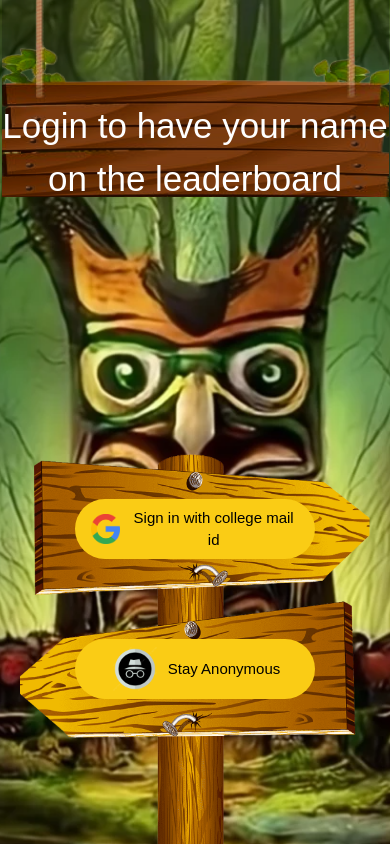
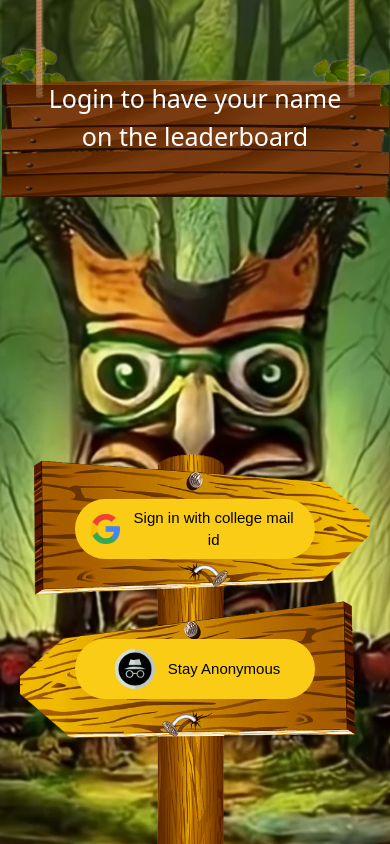
Before and after one commit to Codechef-VITC-Student-Chapter/Flappy-Bird, a React (Vite) app in the folder Client/: page / in a window 390 px wide. Built offline with nearby package versions, Linux system fonts and the light colour scheme; a web font is replaced by a local one.

Commit message:
Fixed Responsiveness

```diff
--- a/Client/src/screens/SignInPage.jsx
+++ b/Client/src/screens/SignInPage.jsx
@@ -20,9 +20,9 @@ function SignInPage({ setScreen, setStayAnonymous }) {
             {/* <img src={Pgrd} className="absolute h-screen w-screen z-[-10]" /> */}
             <div className="relative flex flex-col items-center">
                 <img src={Note} className="z-[10] absolute w-[400px] md:w-[500px] lg:w-[650px] top-0 md:top-0 lg:-top-20" />
-                <div className="z-[20] absolute text-center pt-[100px] md:pt-[120px] lg:pt-20">
-                    <p className="font-fonts text-[35px] md:text-[40px] lg:text-[45px] text-white">Login to have your name</p>
-                    <p className="font-fonts text-[35px] md:text-[40px] lg:text-[45px] text-white">on the leaderboard</p>
+                <div className="z-[20] absolute text-center pt-[80px] custom-xs:pt-[100px] md:pt-[120px] lg:pt-20 ">
+                    <p className="text-[25px] custom-xs:text-[35px] md:text-[40px] lg:text-[45px] text-white">Login to have your name</p>
+                    <p className="text-[25px] custom-xs:text-[35px] md:text-[40px] lg:text-[45px] text-white">on the leaderboard</p>
                 </div>
             </div>
 
--- a/Client/tailwind.config.js
+++ b/Client/tailwind.config.js
@@ -27,6 +27,7 @@ module.exports = {
         'min-w-600px':{'min':'600px'},
         '927px': '927px',
         '741px':'741px',
+        'custom-xs':'400px',
       },
       borderRadius: {
         'custom': '50px',
```
